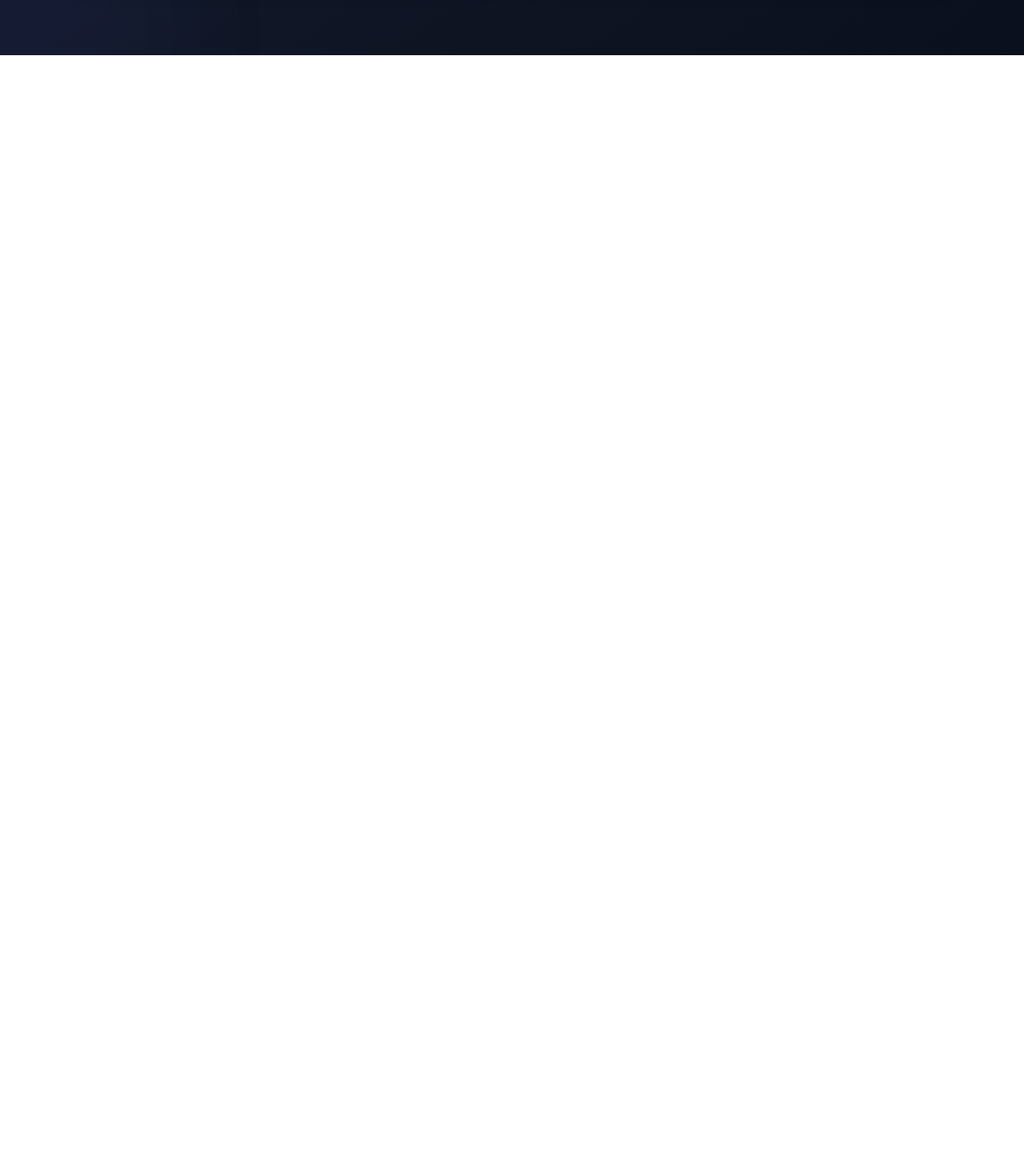
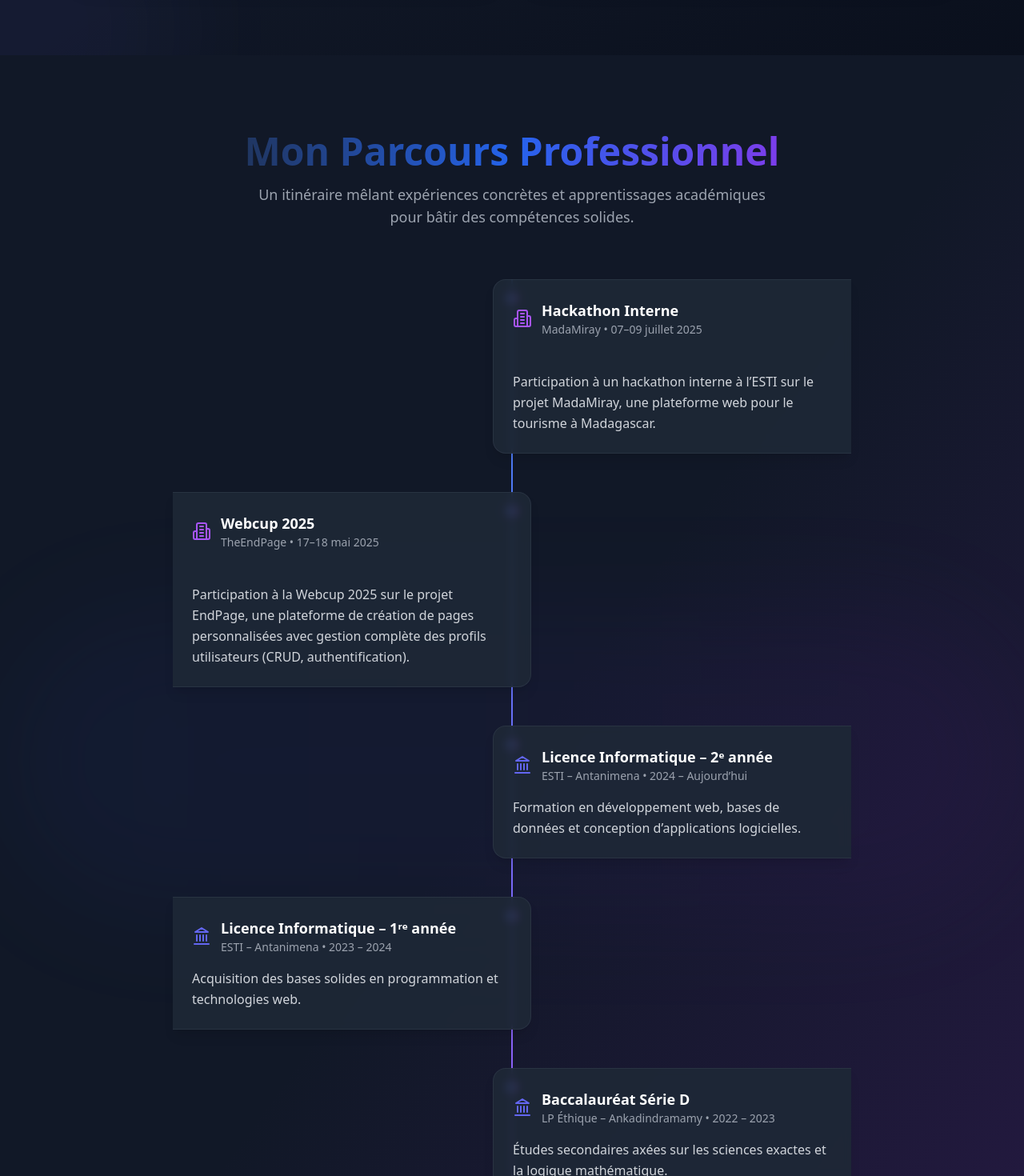
Before and after one commit to Nahary007/portfolio, a React (Vite) app: page / in a window 1280 px wide. Shown: the part 1330-2800 px from the top of the page at 80% size. Before the commit the page ends 1399 px from the top, so only its background shows below. Built offline with nearby package versions, Linux system fonts and the light colour scheme.

Commit message:
Add Cv component and integrate it into App

```diff
--- a/src/App.tsx
+++ b/src/App.tsx
@@ -2,6 +2,7 @@ import { useState, useEffect } from 'react';
 import Header from './components/Header';
 import Introduction from './components/Introduction';
 import Realisations from './components/Realisation';
+import Cv from './components/Cv';
 
 function App() {
   const [theme, setTheme] = useState<'light' | 'dark'>('dark'); // ✅ Toujours commencer en dark
@@ -33,6 +34,7 @@ function App() {
       <main>
         <Introduction />
         <Realisations />
+        <Cv />
       </main>
     </div>
   );
--- /dev/null
+++ b/src/components/Cv.tsx
@@ -0,0 +1,140 @@
+import { motion } from "framer-motion";
+import { BookOpen, Building2, Landmark } from "lucide-react";
+
+const parcoursItems = [
+  {
+    type: "experience",
+    titre: "Hackathon Interne",
+    entreprise: "MadaMiray",
+    dates: "07–09 juillet 2025",
+    description: `
+    Participation à un hackathon interne à l’ESTI sur le projet MadaMiray, une plateforme web pour le tourisme à Madagascar.`,
+  },
+  {
+    type: "experience",
+    titre: "Webcup 2025",
+    entreprise: "TheEndPage",
+    dates: "17–18 mai 2025",
+    description: `
+    Participation à la Webcup 2025 sur le projet EndPage, une plateforme de création de pages personnalisées avec gestion complète des profils utilisateurs (CRUD, authentification).`,
+  },
+  {
+    type: "diplome",
+    titre: "Licence Informatique – 2ᵉ année",
+    institution: "ESTI – Antanimena",
+    annee: "2024 – Aujourd’hui",
+    description: "Formation en développement web, bases de données et conception d’applications logicielles.",
+  },
+  {
+    type: "diplome",
+    titre: "Licence Informatique – 1ʳᵉ année",
+    institution: "ESTI – Antanimena",
+    annee: "2023 – 2024",
+    description: "Acquisition des bases solides en programmation et technologies web.",
+  },
+  {
+    type: "diplome",
+    titre: "Baccalauréat Série D",
+    institution: "LP Éthique – Ankadindramamy",
+    annee: "2022 – 2023",
+    description: "Études secondaires axées sur les sciences exactes et la logique mathématique.",
+  },
+  {
+    type: "formation",
+    titre: "Baccalauréat Série D",
+    institution: "LP Éthique – Ankadindramamy",
+    dates: "Octobre 2024",
+    description: "Obtention du Baccalauréat Série D.",
+  },
+];
+
+const Cv = () => {
+  return (
+    <section
+      id="cv"
+      className="relative py-24 min-h-screen bg-gradient-to-br from-slate-50/70 via-transparent to-indigo-50/30 dark:from-gray-900/70 dark:via-transparent dark:to-purple-900/30 overflow-hidden text-gray-900 dark:text-white transition-colors duration-300"
+    >
+      <div className="absolute inset-0 overflow-hidden pointer-events-none">
+        <div className="absolute top-1/2 left-1/2 transform -translate-x-1/2 -translate-y-1/2 w-full h-96 bg-gradient-to-r from-blue-200/20 to-purple-200/20 dark:from-blue-900/20 dark:to-purple-900/20 rounded-full blur-3xl opacity-50"></div>
+      </div>
+
+      <div className="max-w-4xl mx-auto px-6 relative z-10">
+        <motion.div
+          initial={{ opacity: 0, y: -40 }}
+          whileInView={{ opacity: 1, y: 0 }}
+          transition={{ duration: 0.8, type: "spring", stiffness: 80 }}
+          viewport={{ once: true }}
+          className="text-center mb-16"
+        >
+          <h2 className="text-4xl md:text-5xl font-bold mb-4 bg-gradient-to-r from-slate-800 via-blue-600 to-purple-600 bg-clip-text text-transparent">
+            Mon Parcours Professionnel
+          </h2>
+          <p className="text-gray-600 dark:text-gray-400 text-lg max-w-2xl mx-auto">
+            Un itinéraire mêlant expériences concrètes et apprentissages académiques pour bâtir des compétences solides.
+          </p>
+        </motion.div>
+
+        <div className="relative">
+          <div className="absolute left-1/2 transform -translate-x-1/2 w-0.5 bg-gradient-to-b from-blue-500 to-purple-500 h-full z-0"></div>
+
+          {parcoursItems.map((item, index) => (
+            <motion.div
+              key={index}
+              initial={{ opacity: 0, x: index % 2 === 0 ? -50 : 50 }}
+              whileInView={{ opacity: 1, x: 0 }}
+              transition={{
+                duration: 0.6,
+                delay: index * 0.1,
+                type: "spring",
+                stiffness: 100,
+              }}
+              viewport={{ once: true }}
+              className={`relative z-10 mb-12 flex items-start ${
+                index % 2 === 0
+                  ? "flex-row-reverse justify-end"
+                  : "justify-start"
+              }`}
+            >
+              <div className="absolute left-1/2 transform -translate-x-1/2 top-4 w-4 h-4 bg-gradient-to-r from-blue-500 to-purple-500 rounded-full shadow-lg ring-4 ring-blue-100/50 dark:ring-purple-900/50"></div>
+
+              <div
+                className={`w-full max-w-md p-6 rounded-2xl shadow-lg bg-white/90 dark:bg-gray-800/90 backdrop-blur-sm border border-gray-200/50 dark:border-gray-700/50 transition-all duration-300 hover:shadow-xl hover:-translate-y-1 ${
+                  index % 2 === 0
+                    ? "ml-auto rounded-r-none border-r-0"
+                    : "rounded-l-none border-l-0"
+                }`}
+              >
+                <div className="flex items-center space-x-3 mb-4">
+                  {item.type === "formation" && (
+                    <BookOpen className="w-6 h-6 text-blue-500 flex-shrink-0" />
+                  )}
+                  {item.type === "experience" && (
+                    <Building2 className="w-6 h-6 text-purple-500 flex-shrink-0" />
+                  )}
+                  {item.type === "diplome" && (
+                    <Landmark className="w-6 h-6 text-indigo-500 flex-shrink-0" />
+                  )}
+                  <div>
+                    <h4 className="font-bold text-lg text-gray-900 dark:text-white">
+                      {item.titre}
+                    </h4>
+                    <p className="text-sm text-gray-500 dark:text-gray-400">
+                      {item.institution || item.entreprise} •{" "}
+                      {item.dates || item.annee}
+                    </p>
+                  </div>
+                </div>
+
+                <p className="text-gray-700 dark:text-gray-300 leading-relaxed whitespace-pre-line">
+                  {item.description}
+                </p>
+              </div>
+            </motion.div>
+          ))}
+        </div>
+      </div>
+    </section>
+  );
+};
+
+export default Cv;
```
